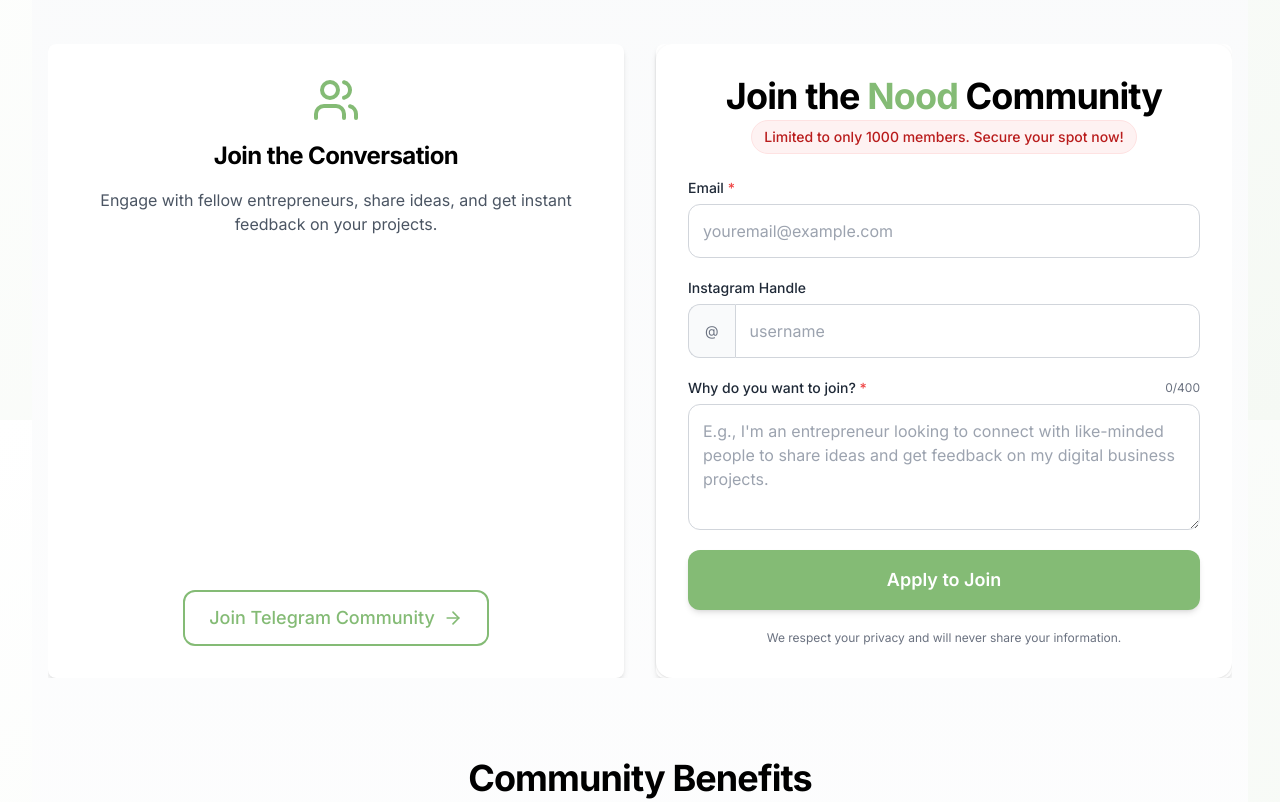
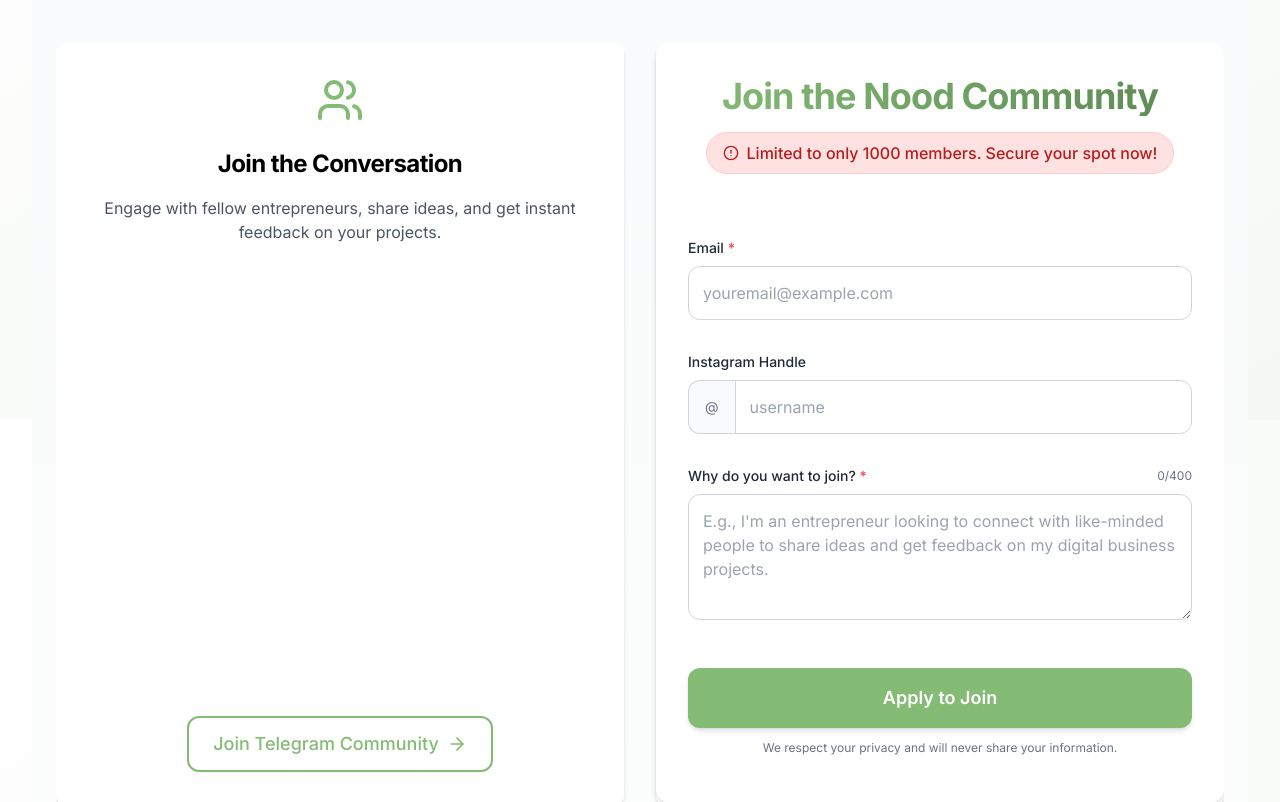
Before and after one commit to EmreGunner/NoodWebMain, a React (Vite) app: page /community in a window 1280 px wide. Shown: the part 380-1182 px from the top of the page. Built offline with nearby package versions, Linux system fonts and the light colour scheme.

Commit message:
changes4

```diff
--- a/src/components/WaitlistForm.tsx
+++ b/src/components/WaitlistForm.tsx
@@ -1,5 +1,6 @@
 import React, { useState } from "react";
 import { motion } from "framer-motion";
+import { AlertCircle } from "lucide-react";
 
 export default function WaitlistForm() {
   const [formData, setFormData] = useState({
@@ -121,13 +122,14 @@ export default function WaitlistForm() {
   };
 
   return (
-    <div className="font-sans w-full mx-auto bg-white rounded-2xl shadow p-6 md:p-8 h-full">
-      <div className="text-center mb-2">
-        <h2 className="text-3xl md:text-4xl font-bold text-black mb-1">
-          Join the <span className="text-primary">Nood</span> Community
+    <div className="waitlist-form font-sans w-full mx-auto bg-white rounded-2xl shadow-md p-6 md:p-8 min-h-[600px] flex flex-col overflow-visible">
+      <div className="text-center mb-8">
+        <h2 className="text-3xl md:text-4xl font-bold tracking-tight leading-tight mb-3 md:mb-4 bg-clip-text text-transparent bg-gradient-to-r from-primary to-secondary">
+          Join the Nood Community
         </h2>
 
-        <div className="bg-red-50 text-red-700 py-1.5 px-3 rounded-full inline-block font-medium text-sm mb-4 border border-red-100">
+        <div className="bg-red-100 text-red-700 py-2 px-4 rounded-full inline-flex items-center font-medium text-sm md:text-base mb-4 border border-red-200 animate-pulse">
+          <AlertCircle className="inline mr-2 h-4 w-4" />
           Limited to only 1000 members. Secure your spot now!
         </div>
       </div>
@@ -138,9 +140,9 @@ export default function WaitlistForm() {
         </div>
       )}
 
-      <form onSubmit={handleSubmit} className="space-y-5">
+      <form onSubmit={handleSubmit} className="space-y-6 md:space-y-8 my-4 flex-grow">
         <div className="flex flex-col">
-          <label htmlFor="email" className="text-left text-sm font-medium text-gray-800 mb-1.5">
+          <label htmlFor="email" className="text-left text-sm font-medium text-gray-800 mb-2">
             Email <span className="text-red-500">*</span>
           </label>
           <input
@@ -151,7 +153,7 @@ export default function WaitlistForm() {
             onChange={handleInputChange}
             placeholder="youremail@example.com"
             required
-            className={`w-full p-3.5 text-base rounded-xl focus:outline-none focus:ring-2 focus:ring-primary focus:border-transparent ${
+            className={`w-full p-3.5 text-base rounded-xl focus:outline-none focus:ring-2 focus:ring-primary focus:ring-offset-2 focus:border-transparent hover:border-gray-400 transition-all duration-200 ${
               errors.email ? "border-2 border-red-300 bg-red-50" : "border border-gray-300"
             }`}
           />
@@ -161,7 +163,7 @@ export default function WaitlistForm() {
         </div>
 
         <div className="flex flex-col">
-          <label htmlFor="instagram" className="text-left text-sm font-medium text-gray-800 mb-1.5">
+          <label htmlFor="instagram" className="text-left text-sm font-medium text-gray-800 mb-2">
             Instagram Handle
           </label>
           <div className="flex">
@@ -175,13 +177,13 @@ export default function WaitlistForm() {
               value={formData.instagram}
               onChange={handleInputChange}
               placeholder="username"
-              className="flex-1 p-3.5 text-base border border-gray-300 rounded-r-xl focus:outline-none focus:ring-2 focus:ring-primary focus:border-transparent"
+              className="flex-1 p-3.5 text-base border border-gray-300 rounded-r-xl focus:outline-none focus:ring-2 focus:ring-primary focus:ring-offset-2 focus:border-transparent hover:border-gray-400 transition-all duration-200"
             />
           </div>
         </div>
 
         <div className="flex flex-col">
-          <div className="flex justify-between items-center mb-1.5">
+          <div className="flex justify-between items-center mb-2">
             <label htmlFor="projectDescription" className="text-left text-sm font-medium text-gray-800">
               Why do you want to join? <span className="text-red-500">*</span>
             </label>
@@ -196,7 +198,7 @@ export default function WaitlistForm() {
             required
             maxLength={MAX_CHARS}
             rows={4}
-            className={`w-full p-3.5 text-base rounded-xl focus:outline-none focus:ring-2 focus:ring-primary focus:border-transparent ${
+            className={`w-full p-3.5 text-base rounded-xl focus:outline-none focus:ring-2 focus:ring-primary focus:ring-offset-2 focus:border-transparent hover:border-gray-400 transition-all duration-200 ${
               errors.projectDescription ? "border-2 border-red-300 bg-red-50" : "border border-gray-300"
             }`}
           />
@@ -205,12 +207,13 @@ export default function WaitlistForm() {
           )}
         </div>
 
+        <div className="mt-auto pt-4">
           <motion.button
             type="submit"
             disabled={status === "submitting"}
-          whileHover={{ scale: status === "submitting" ? 1 : 1.02 }}
+            whileHover={{ scale: status === "submitting" ? 1 : 1.02, translateY: status === "submitting" ? 0 : -2 }}
             whileTap={{ scale: status === "submitting" ? 1 : 0.98 }}
-          className={`w-full p-4 text-white font-semibold rounded-xl text-lg shadow-md transition-all duration-200 mt-6 ${
+            className={`w-full p-4 text-white font-semibold rounded-xl text-lg shadow-md transition-all duration-200 ${
               status === "submitting"
                 ? "bg-primary/70 cursor-not-allowed"
                 : "bg-primary hover:bg-primary/90"
@@ -219,14 +222,15 @@ export default function WaitlistForm() {
             {status === "submitting" ? "Processing..." : "Apply to Join"}
           </motion.button>
 
-        <p className="mt-2 text-xs text-center text-gray-500">
+          <p className="mt-3 text-xs text-center text-gray-500">
             We respect your privacy and will never share your information.
           </p>
+        </div>
       </form>
 
       {/* Success Popup */}
       {showPopup && (
-        <div className="fixed inset-0 bg-black bg-opacity-60 flex items-center justify-center z-50 px-4">
+        <div className="fixed inset-0 bg-black bg-opacity-70 flex items-center justify-center z-50 px-4">
           <motion.div
             initial={{ scale: 0.9, opacity: 0 }}
             animate={{ scale: 1, opacity: 1 }}
@@ -234,12 +238,12 @@ export default function WaitlistForm() {
           >
             <button
               onClick={closePopup}
-              className="absolute top-4 right-4 text-gray-400 hover:text-gray-600"
+              className="absolute top-4 right-4 text-gray-400 hover:text-gray-600 transition-colors"
             >
               ✕
             </button>
             <div className="text-center">
-              <div className="w-20 h-20 bg-green-50 rounded-full flex items-center justify-center mx-auto mb-6">
+              <div className="w-20 h-20 bg-green-50 rounded-full flex items-center justify-center mx-auto mb-6 border-2 border-green-100">
                 <svg className="w-10 h-10 text-primary" fill="none" stroke="currentColor" viewBox="0 0 24 24" xmlns="http://www.w3.org/2000/svg">
                   <path strokeLinecap="round" strokeLinejoin="round" strokeWidth="2" d="M5 13l4 4L19 7"></path>
                 </svg>
@@ -250,7 +254,7 @@ export default function WaitlistForm() {
               </p>
               <motion.button
                 onClick={closePopup}
-                whileHover={{ scale: 1.03 }}
+                whileHover={{ scale: 1.03, translateY: -2 }}
                 whileTap={{ scale: 0.97 }}
                 className="w-full p-3.5 bg-primary text-white rounded-xl hover:bg-primary/90 transition-all font-semibold shadow-md"
               >
--- a/src/pages/Community.tsx
+++ b/src/pages/Community.tsx
@@ -43,7 +43,7 @@ const Community: React.FC = () => {
       variants={containerVariants}
       className="bg-gradient-to-b from-gray-50 to-white min-h-screen pt-16"
     >
-      <div className="container mx-auto px-4 py-8 md:py-12 space-y-12 md:space-y-16">
+      <div className="container mx-auto px-4 md:px-6 py-8 md:py-12 space-y-12 md:space-y-16">
         <motion.section className="text-center" variants={itemVariants}>
           <h1 className="text-4xl md:text-6xl font-bold mb-4 md:mb-6 text-gray-900 bg-clip-text text-transparent bg-gradient-to-r from-primary to-secondary">
             NOOD Community
@@ -58,22 +58,24 @@ const Community: React.FC = () => {
           variants={containerVariants}
         >
           <motion.div variants={itemVariants} className="h-full flex">
-            <Card className="p-6 md:p-8 flex flex-col items-center text-center h-full transform transition-all duration-300 hover:shadow-xl w-full">
-              <Users className="text-primary mb-4" size={48} />
+            <Card className="p-6 md:p-8 flex flex-col items-center text-center h-full min-h-[600px] transform transition-all duration-300 hover:shadow-xl w-full">
+              <Users className="text-primary mb-6" size={48} />
               <h2 className="text-2xl font-bold mb-4">Join the Conversation</h2>
               <p className="text-gray-600 mb-6 flex-grow">
                 Engage with fellow entrepreneurs, share ideas, and get instant feedback on your projects.
               </p>
+              <div className="flex justify-center mt-auto pt-4">
                 <motion.a
                   href="https://t.me/noodcommunity"
                   target="_blank"
                   rel="noopener noreferrer"
-                whileHover={{ scale: 1.05 }}
+                  whileHover={{ scale: 1.05, translateY: -2 }}
                   whileTap={{ scale: 0.95 }}
-                className="btn-secondary inline-flex items-center px-6 py-3 rounded-xl text-base md:text-lg border-2 border-primary text-primary hover:bg-primary/5 font-medium"
+                  className="btn-secondary inline-flex items-center px-6 py-3 rounded-xl text-base md:text-lg border-2 border-primary text-primary hover:bg-primary/5 font-medium shadow-sm transition-all duration-200"
                 >
                   Join Telegram Community <ArrowRight className="ml-2" size={20} />
                 </motion.a>
+              </div>
             </Card>
           </motion.div>
 
@@ -89,7 +91,7 @@ const Community: React.FC = () => {
           <div className="grid grid-cols-1 md:grid-cols-2 lg:grid-cols-3 gap-6 md:gap-8">
             {benefits.map((benefit, index) => (
               <motion.div key={index} variants={itemVariants}>
-                <Card className="p-6 h-full transform transition-all duration-300 hover:scale-102 hover:shadow-lg">
+                <Card className="p-6 h-full transform transition-all duration-300 hover:scale-[1.02] hover:shadow-lg">
                   <benefit.icon className="text-primary mb-4" size={32} />
                   <h3 className="text-xl font-semibold mb-2">{benefit.title}</h3>
                   <p className="text-gray-600">{benefit.description}</p>
@@ -112,19 +114,19 @@ const Community: React.FC = () => {
               href="https://t.me/noodcommunity"
               target="_blank"
               rel="noopener noreferrer"
-              whileHover={{ scale: 1.03 }}
+              whileHover={{ scale: 1.03, translateY: -2 }}
               whileTap={{ scale: 0.97 }}
-              className="bg-white text-primary text-base md:text-lg px-6 py-3 rounded-xl hover:bg-gray-50 transition-colors duration-300 inline-flex items-center justify-center font-semibold shadow-md"
+              className="bg-white text-primary text-base md:text-lg px-6 py-3 rounded-xl hover:bg-gray-50 transition-all duration-200 inline-flex items-center justify-center font-semibold shadow-md"
             >
               Join Telegram <ArrowRight className="ml-2" size={20} />
             </motion.a>
             <motion.button
               onClick={() => {
-                document.querySelector('.waitlist-form')?.scrollIntoView({ behavior: 'smooth' });
+                document.querySelector('.waitlist-form')?.scrollIntoView({ behavior: 'smooth', block: 'center' });
               }}
-              whileHover={{ scale: 1.03 }}
+              whileHover={{ scale: 1.03, translateY: -2 }}
               whileTap={{ scale: 0.97 }}
-              className="border-2 border-white text-white text-base md:text-lg px-6 py-3 rounded-xl hover:bg-white/10 transition-colors duration-300 inline-flex items-center justify-center font-semibold"
+              className="border-2 border-white text-white text-base md:text-lg px-6 py-3 rounded-xl hover:bg-white/10 transition-all duration-200 inline-flex items-center justify-center font-semibold"
             >
               Apply for Membership <ArrowRight className="ml-2" size={20} />
             </motion.button>
```
Lines whose indentation alone changed are shown as unchanged.
